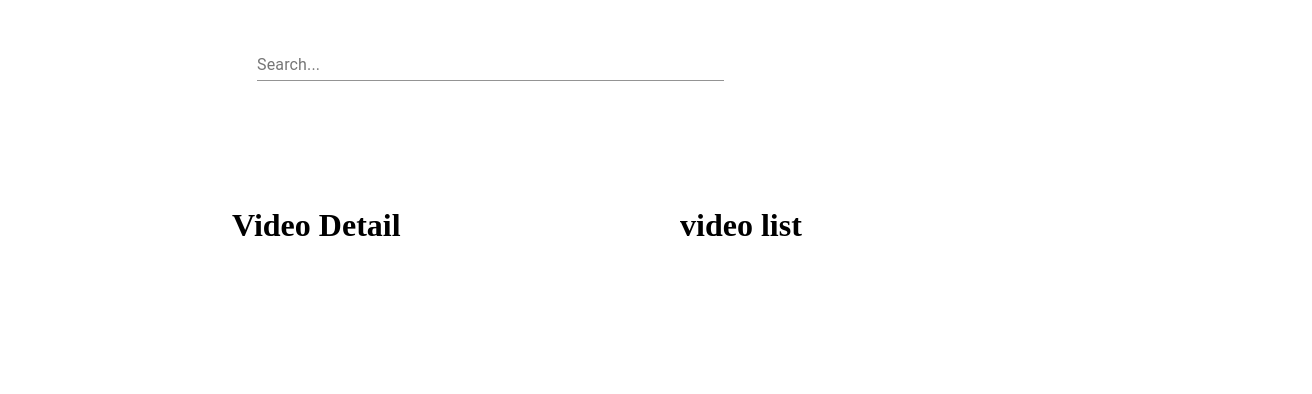
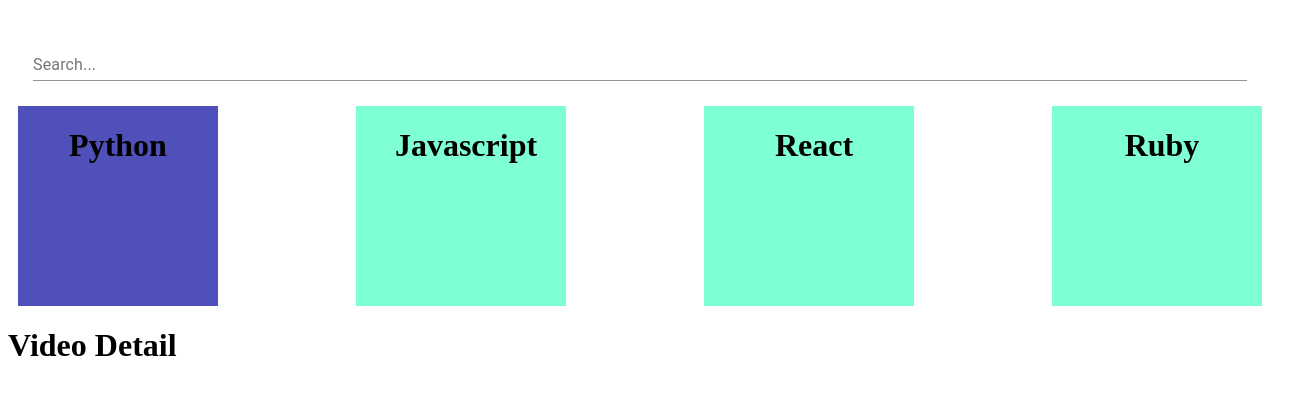
Before and after one commit to stremysonia/bluetube, a React (Create React App) app: page / in a window 1280 px wide. Shown: the top 394 px of the page, 1312 px wide, since content can reach past the window. Built offline with nearby package versions, Linux system fonts and the light colour scheme.

Commit message:
made category boxes

```diff
--- a/src/App.css
+++ b/src/App.css
@@ -1,5 +1,43 @@
 .App {
   text-align: center;
+}
+#pythonDiv {
+  width: 200px;
+  height: 200px;
+  background-color: rgba(0, 0, 155, 0.685);
+
+  text-align: center;
+}
+#jsDiv {
+  width: 200px;
+  height: 200px;
+  background-color: aquamarine;
+  padding-left: 10px;
+  margin-left: auto;
+  text-align: center;
+}
+#reactDiv {
+  width: 200px;
+  height: 200px;
+  background-color: aquamarine;
+  padding-left: 10px;
+  margin-left: auto;
+  text-align: center;
+}
+#rubyDiv {
+  width: 200px;
+  height: 200px;
+  background-color: aquamarine;
+  padding-left: 10px;
+  margin-left: auto;
+  text-align: center;
+}
+#mainCatDiv {
+  display: flex;
+  flex-direction: row;
+  justify-content: center;
+  margin-right: 10px;
+  margin-left: 10px;
 }
 
 .App-logo {
--- a/src/App.js
+++ b/src/App.js
@@ -1,9 +1,10 @@
 import React, { useState } from "react";
-import { Grid } from "@material-ui/core";
+
 import SearchBar from "./components/SearchBar";
 import VideoDetail from "./components/VideoDetail";
 import VideoList from "./components/VideoList";
 import youtube from "./api/youtube";
+import Category from "./components/Category";
 import "./App.css";
 
 function App() {
@@ -22,25 +23,24 @@ function App() {
     setVideo(resp.data.items);
     setSelectedVideo(resp.data.items[0]);
 
-    console.log(resp);
+    console.log(video);
   };
 
   return (
-    <Grid justify="center" container spacing={10}>
-      <Grid item xs={8}>
-        <Grid container spacing={10}>
-          <Grid item xs={8}>
-            <SearchBar onFormSubmit={handleSubmit} />
-          </Grid>
-          <Grid item xs={6}>
-            <VideoDetail video={selectedVideo} />
-          </Grid>
-          <Grid item xs={4}>
-            <VideoList />
-          </Grid>
-        </Grid>
-      </Grid>
-    </Grid>
+    <div>
+      <div>
+        <SearchBar onFormSubmit={handleSubmit} />
+      </div>
+      <div>
+        <Category />
+      </div>
+      <div>
+        <VideoDetail video={selectedVideo} />
+      </div>
+      <div>
+        <VideoList video={video} />
+      </div>
+    </div>
   );
 }
 
--- /dev/null
+++ b/src/components/Category.js
@@ -0,0 +1,21 @@
+import React from "react";
+
+const Category = () => {
+  return (
+    <div id="mainCatDiv">
+      <div id="pythonDiv">
+        <h1>Python</h1>
+      </div>
+      <div id="jsDiv">
+        <h1>Javascript</h1>
+      </div>
+      <div id="reactDiv">
+        <h1>React</h1>
+      </div>
+      <div id="rubyDiv">
+        <h1>Ruby</h1>
+      </div>
+    </div>
+  );
+};
+export default Category;
--- a/src/components/VideoList.js
+++ b/src/components/VideoList.js
@@ -1,13 +1,19 @@
 import React from "react";
 import { makeStyles } from "@material-ui/core/styles";
 import Paper from "@material-ui/core/Paper";
+import App from "../App";
 
-const VideoList = () => {
+const VideoList = ({ video }) => {
   return (
     <div>
-      <h1>video list</h1>
-
-      <Paper elevation={3} />
+      {video &&
+        video.map((item) => {
+          return (
+            <div>
+              <h1>{item.snippet.title}</h1>
+            </div>
+          );
+        })}
     </div>
   );
 };
```
